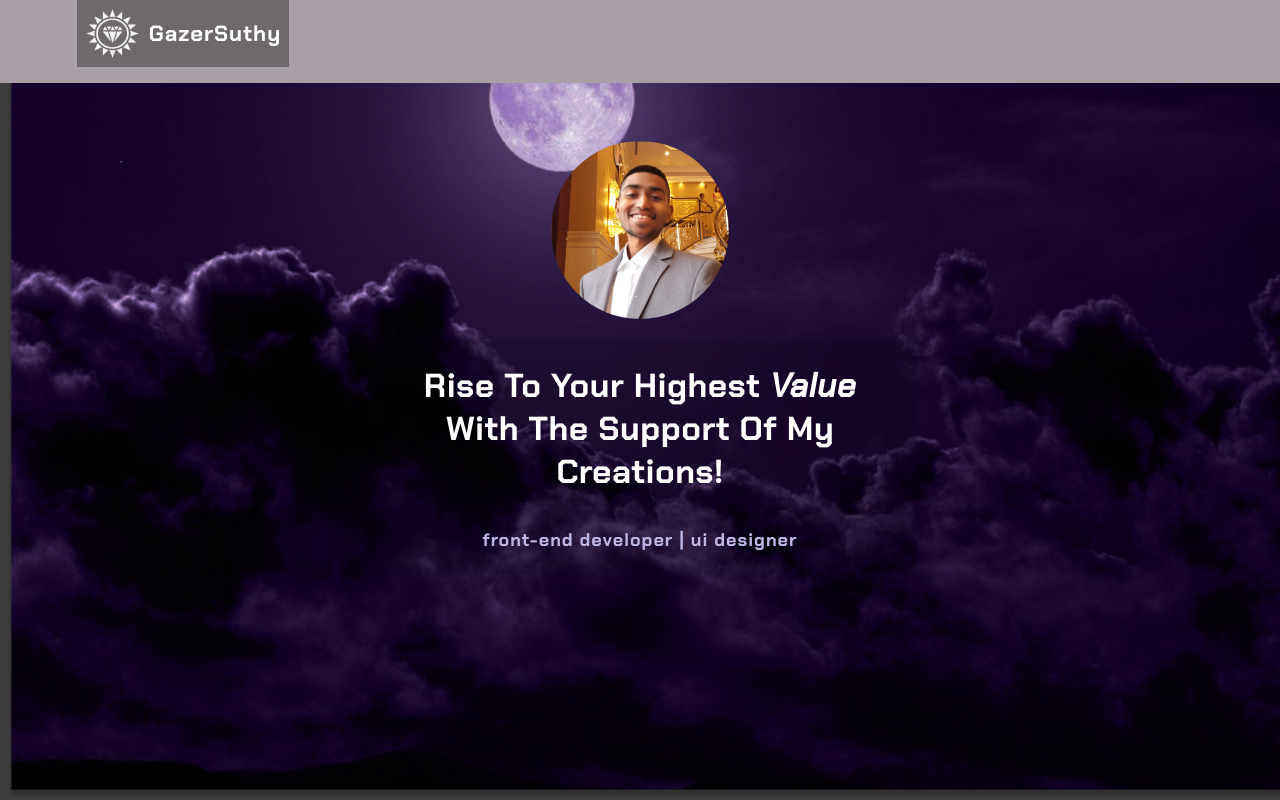
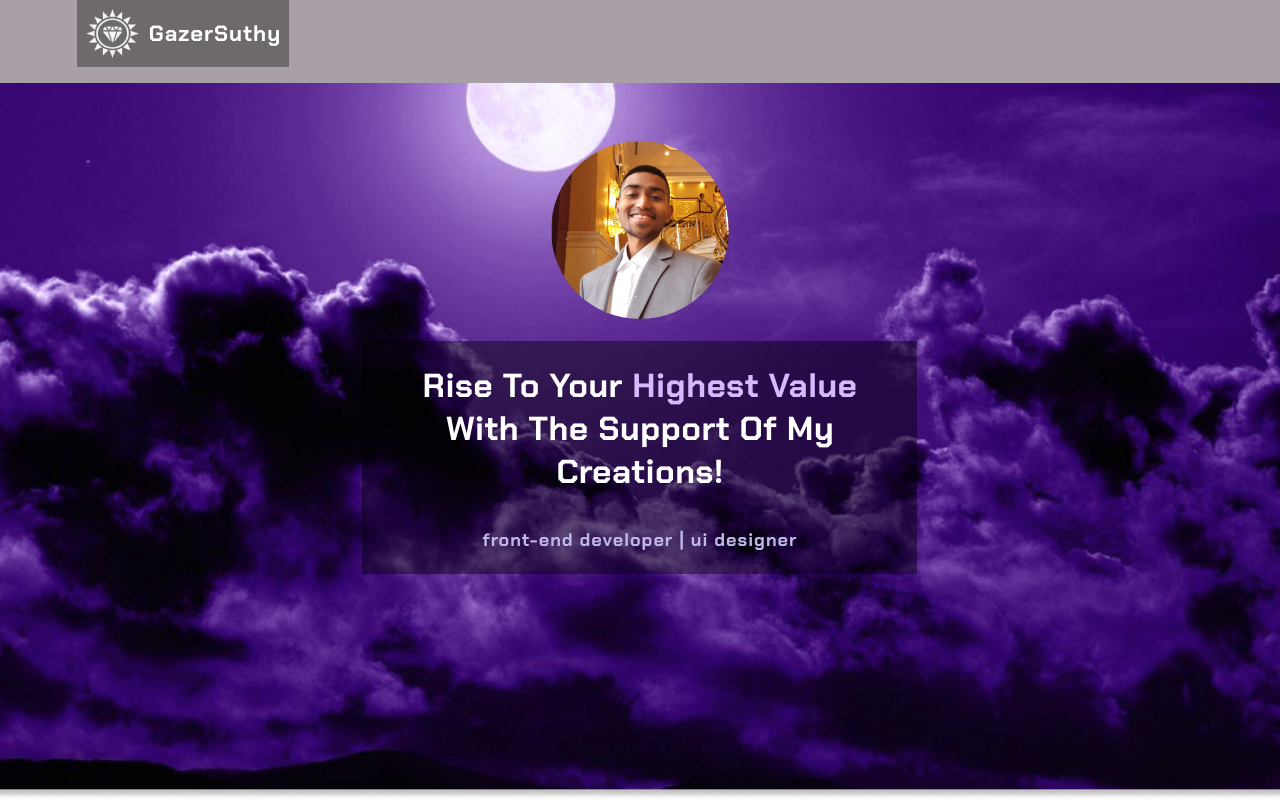
Before and after one commit to GazerSuthy/GazerSuthy, a React (Create React App) app: page / in a window 1280 px wide. Shown: the top 800 px of the page. Built offline with nearby package versions, Linux system fonts and the light colour scheme.

Commit message:
alignment in being

```diff
--- a/src/App.css
+++ b/src/App.css
@@ -123,6 +123,9 @@ body {
   text-align: center;
   margin-top: 1em;
 }
+.value-text {
+  color: #d8b8ff;
+}
 .do-text {
   color: #beb7e7;
   letter-spacing: 1px;
@@ -138,13 +141,13 @@ body {
 }
 .hero-wrapper {
   padding-top: 5.5rem;
-  background: url(./images/hero-bg-2.png);
+  background: url(./images/hero-bg-3.png);
   background-size: cover;
   height: 88.8vh;
   min-height: 800px;
 }
 .mission-statement {
-  background: rgba(0, 0, 0, 0.1111);
+  background: rgba(0, 0, 0, 0.444);
   padding: 1em 1em 1em 1em;
   letter-spacing: 0.5px;
 }
@@ -182,24 +185,44 @@ body {
 @media screen and (min-width: 1700px) {
   .hero-container {
     display: flex;
-    flex-direction: row-reverse;
+    flex-direction: row;
     justify-content: space-between;
     padding-top: 4.4em;
   }
   .hero-wrapper {
     background-size: cover;
     background-position-y: 44px;
+    position: relative;
   }
   .hero-container {
     width: 77%;
   }
   .profile-pic {
     width: 369px;
+    position: absolute;
+    right: 222px;
+    top: 222px;
   }
   .mission-statement {
     text-align: left;
     font-size: 33px;
-    padding: 1em 1em 1em 0em;
+    padding: 0;
+    background: none;
+    margin-top: 3.3em;
+    z-index: 100;
+    justify-self: start;
+  }
+  .mission-statement-design {
+    position: absolute;
+    left: 0;
+    width: 888px;
+    height: 303px;
+    background: rgba(0, 0, 0, 0.639);
+    z-index: -1;
+    top: 255px;
+  }
+  .mission-statement-text {
+    width: 666px;
   }
   .do-text {
     font-size: 20px;
--- a/src/components/hero.js
+++ b/src/components/hero.js
@@ -11,11 +11,9 @@ const Hero = ({ homeSectionRef }) => {
           className="profile-pic"
         />
         <div className="mission-statement">
+          <div className="mission-statement-design"></div>
           <h2 className="mission-statement-text">
-            Rise To Your Highest{" "}
-            <em>
-              <strong>Value</strong>
-            </em>{" "}
+            Rise To Your <strong className="value-text">Highest Value</strong>{" "}
             With The Support Of My Creations!
           </h2>
           <h5 className="do-text">front-end developer | ui designer</h5>
```
Also changed, not shown: src/images/hero-bg-3.png (added).
